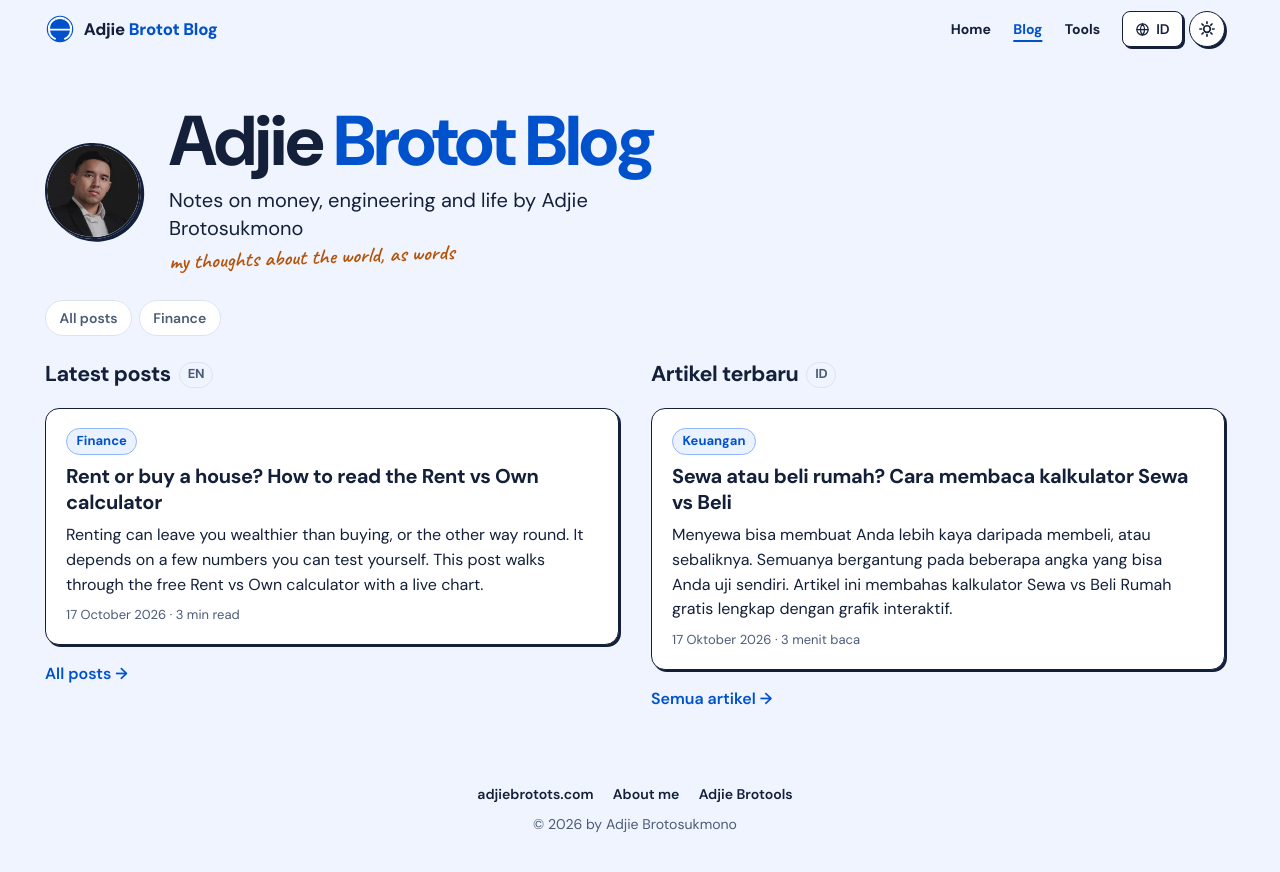
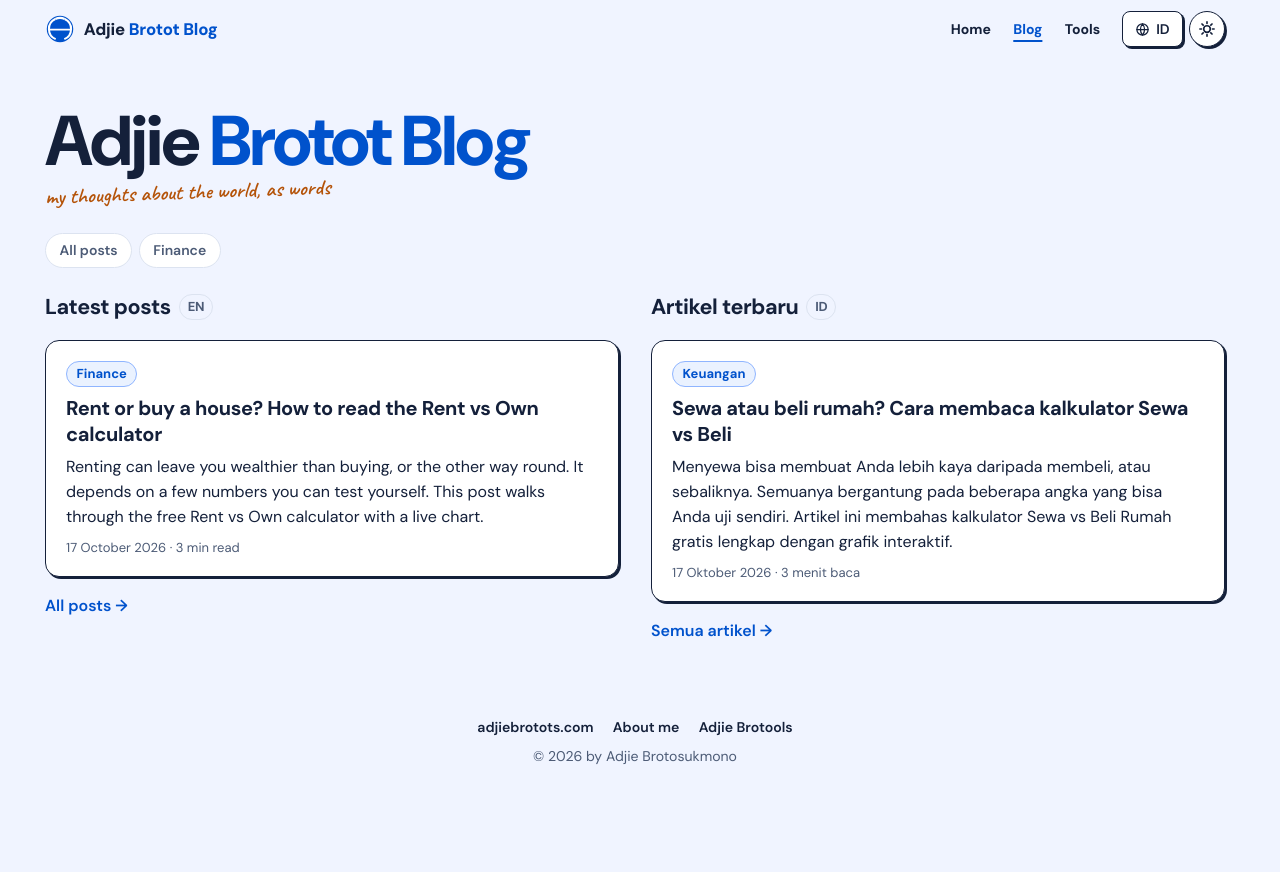
Before and after one commit to adjiebrotot/blog, a Jekyll site: the page built from index.html, in a window 1280 px wide. Shown: the top 872 px of the page. Built offline with Jekyll 4.4.1, drawn with Linux system fonts in a browser that asks for light colours.

Commit message:
Blog home: drop the tagline and avatar, headline and handwritten note only
Co-Authored-By: Claude Opus 5.5 <noreply@anthropic.com>
Claude-Session: https://claude.ai/code/session_01B8jA1SqZX4y777MxsZki89

```diff
--- a/_data/i18n.yml
+++ b/_data/i18n.yml
@@ -3,7 +3,6 @@ en:
   locale: en_US
   name: English
   short: EN
-  tagline: "Notes on money, engineering and life by Adjie Brotosukmono"
   description: "Adjie Brotosukmono's blog: personal finance, power and software engineering, and life between Perth and Jakarta, with interactive calculators from Adjie Brotools built into the posts."
   skip: Skip to content
   home: Blog
@@ -45,7 +44,6 @@ id:
   locale: id_ID
   name: Bahasa Indonesia
   short: ID
-  tagline: "Catatan keuangan, teknik, dan kehidupan oleh Adjie Brotosukmono"
   description: "Blog Adjie Brotosukmono: keuangan pribadi, teknik ketenagalistrikan dan perangkat lunak, serta kehidupan antara Perth dan Jakarta, lengkap dengan kalkulator interaktif dari Adjie Brotools di dalam artikel."
   skip: Langsung ke konten
   home: Blog
--- a/_includes/header.html
+++ b/_includes/header.html
@@ -32,12 +32,8 @@
 </header>
 {%- if _is_home %}
 <div class="container home-intro">
-  <img class="home-avatar" src="{{ '/assets/img/adjie-160.webp' | relative_url }}" alt="{{ site.author.name }}" width="80" height="80">
-  <div>
-    <h1 class="brand-hero"><span class="brand-a">{{ site.brand_a }}</span> <span class="brand-b">{{ site.brand_b }}</span></h1>
-    <p class="home-tagline">{{ t.tagline }}</p>
-    <span class="hand-note" data-note="{{ t.hand_note }}" aria-hidden="true" data-nosnippet></span>
-  </div>
+  <h1 class="brand-hero"><span class="brand-a">{{ site.brand_a }}</span> <span class="brand-b">{{ site.brand_b }}</span></h1>
+  <span class="hand-note" data-note="{{ t.hand_note }}" aria-hidden="true" data-nosnippet></span>
 </div>
 {%- endif %}
 {%- comment -%}
--- a/assets/css/blog.css
+++ b/assets/css/blog.css
@@ -121,13 +121,10 @@ img { height: auto; }
 .family-nav a { display: inline-flex; align-items: center; height: 36px; padding: 0 10px; border-radius: var(--radius-sm); color: var(--text); font-weight: 700; font-size: var(--fs-sm); }
 .family-nav a:hover { color: var(--brand); text-decoration: none; }
 .family-nav a.is-site { color: var(--brand); text-decoration: underline; text-decoration-thickness: 2px; text-underline-offset: 6px; }
-/* Home pages: Adjie's photo in a sticker ring, the blog's name large, what
-   it is about in one line, and a handwritten aside drawn from data-note
-   (never page text, as on www). */
-.home-intro { display: flex; align-items: center; gap: clamp(1rem, 3vw, 1.75rem); padding: clamp(1.5rem, 5vw, 3rem) 0 0.5rem; }
-.home-avatar { flex-shrink: 0; width: clamp(64px, 9vw, 96px); height: auto; aspect-ratio: 1; border-radius: 50%; border: 2px solid var(--ink-line); box-shadow: 3px 3px 0 var(--ink-line); transform: rotate(-4deg); }
+/* Home pages: the blog's name large and a handwritten aside right under it,
+   drawn from data-note (never page text, as on www). */
+.home-intro { display: flex; flex-direction: column; align-items: flex-start; padding: clamp(1.5rem, 5vw, 3rem) 0 0.5rem; }
 .brand-hero { margin: 0; font-size: clamp(2.2rem, 5.6vw, 4.4rem); font-weight: 800; line-height: 1; letter-spacing: -0.035em; }
-.home-tagline { margin: 0.55rem 0 0; font-size: var(--fs-md); line-height: 1.4; color: var(--text); max-width: 40ch; }
 .hand-note { display: inline-block; margin-top: 0.5rem; font-family: 'Caveat', 'Comic Sans MS', cursive; font-weight: 600; font-size: 1.35rem; line-height: 1.1; color: var(--gold); transform: rotate(-2deg); transform-origin: left center; }
 .hand-note::before { content: attr(data-note); }
 .bar-actions { display: flex; align-items: center; gap: 0.4rem; flex-shrink: 0; }
```
